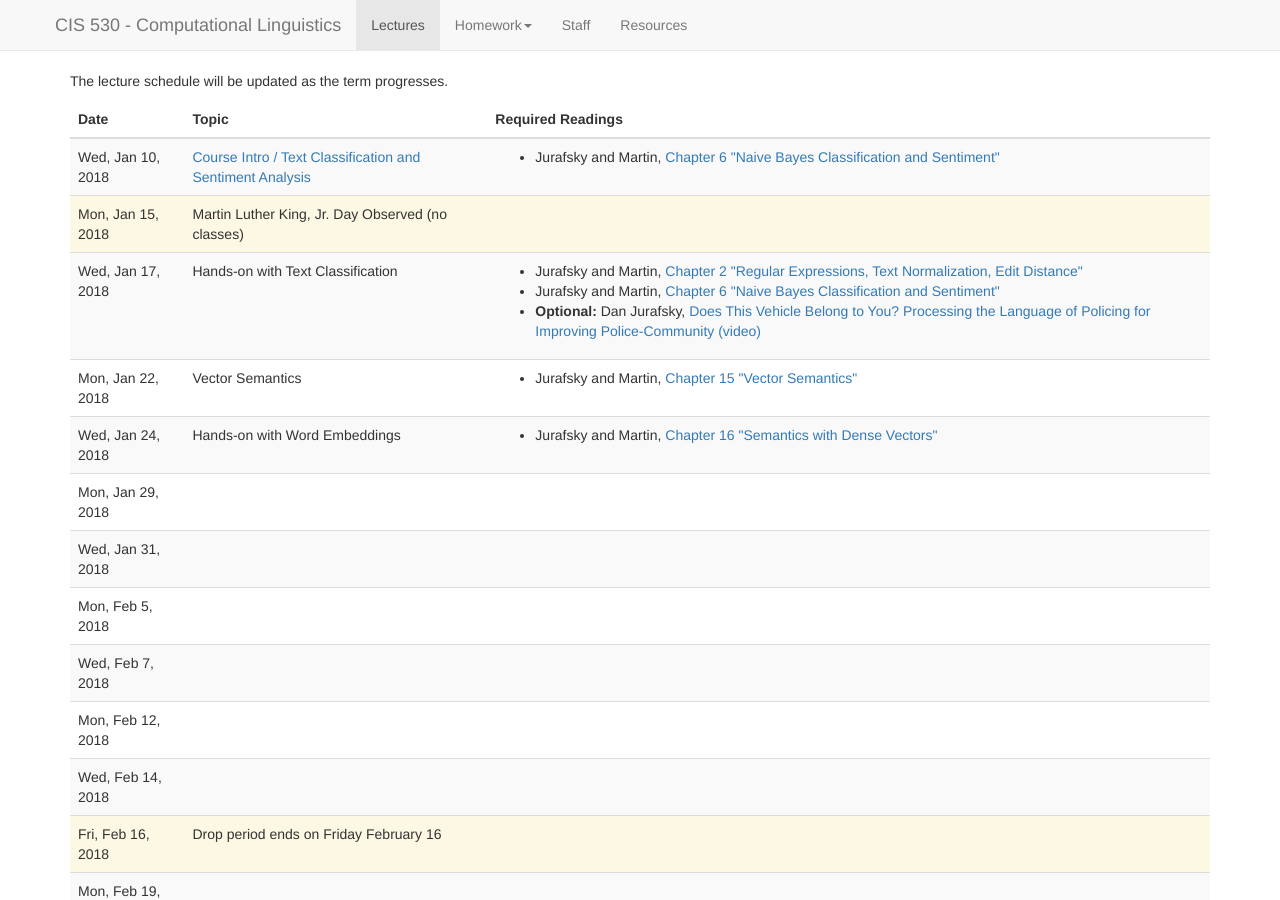
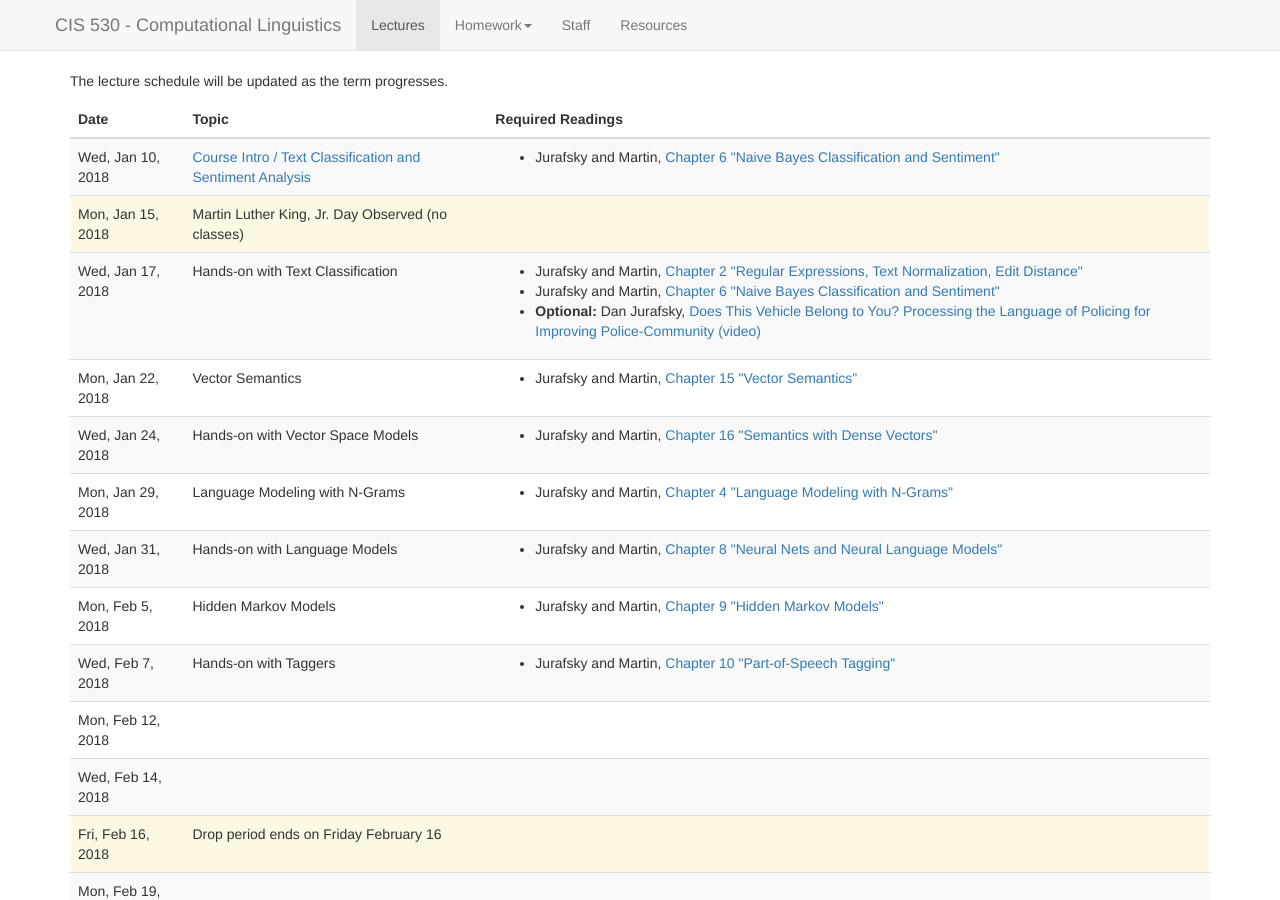
Before and after one commit to computational-linguistics-class/computational-linguistics-class.github.io, a Jekyll site: the page built from lectures.md, in a window 1280 px wide and 900 px high. Built offline with Jekyll 4.4.1, drawn with Linux system fonts in a browser that asks for light colours; nearby versions of some CDN libraries; a script that is not in the unit is left out.

Commit message:
Updated lecture schedule

```diff
--- a/_data/lectures.yaml
+++ b/_data/lectures.yaml
@@ -42,7 +42,7 @@
 -
   date: 2018-01-24
   slides:
-  title: Hands-on with Word Embeddings
+  title: Hands-on with Vector Space Models
   readings:
     -
       title: Chapter 16 "Semantics with Dense Vectors"
@@ -51,23 +51,39 @@
 -
   date: 2018-01-29
   slides:
-  title:
+  title: Language Modeling with N-Grams
   readings:
+    -
+      title: Chapter 4 "Language Modeling with N-Grams"
+      authors: Jurafsky and Martin
+      url: https://web.stanford.edu/~jurafsky/slp3/4.pdf
 -
   date: 2018-01-31
   slides:
-  title:
+  title: Hands-on with Language Models
   readings:
+    -
+      title: Chapter 8 "Neural Nets and Neural Language Models"
+      authors: Jurafsky and Martin
+      url: https://web.stanford.edu/~jurafsky/slp3/8.pdf
 -
   date: 2018-02-05
   slides:
-  title:
+  title: Hidden Markov Models
   readings:
+    -
+      title: Chapter 9 "Hidden Markov Models"
+      authors: Jurafsky and Martin
+      url: https://web.stanford.edu/~jurafsky/slp3/9.pdf
 -
   date: 2018-02-07
   slides:
-  title:
+  title: Hands-on with Taggers
   readings:
+    -
+      title: Chapter 10 "Part-of-Speech Tagging"
+      authors: Jurafsky and Martin
+      url: https://web.stanford.edu/~jurafsky/slp3/10.pdf
 -
   date: 2018-02-12
   slides:
```
